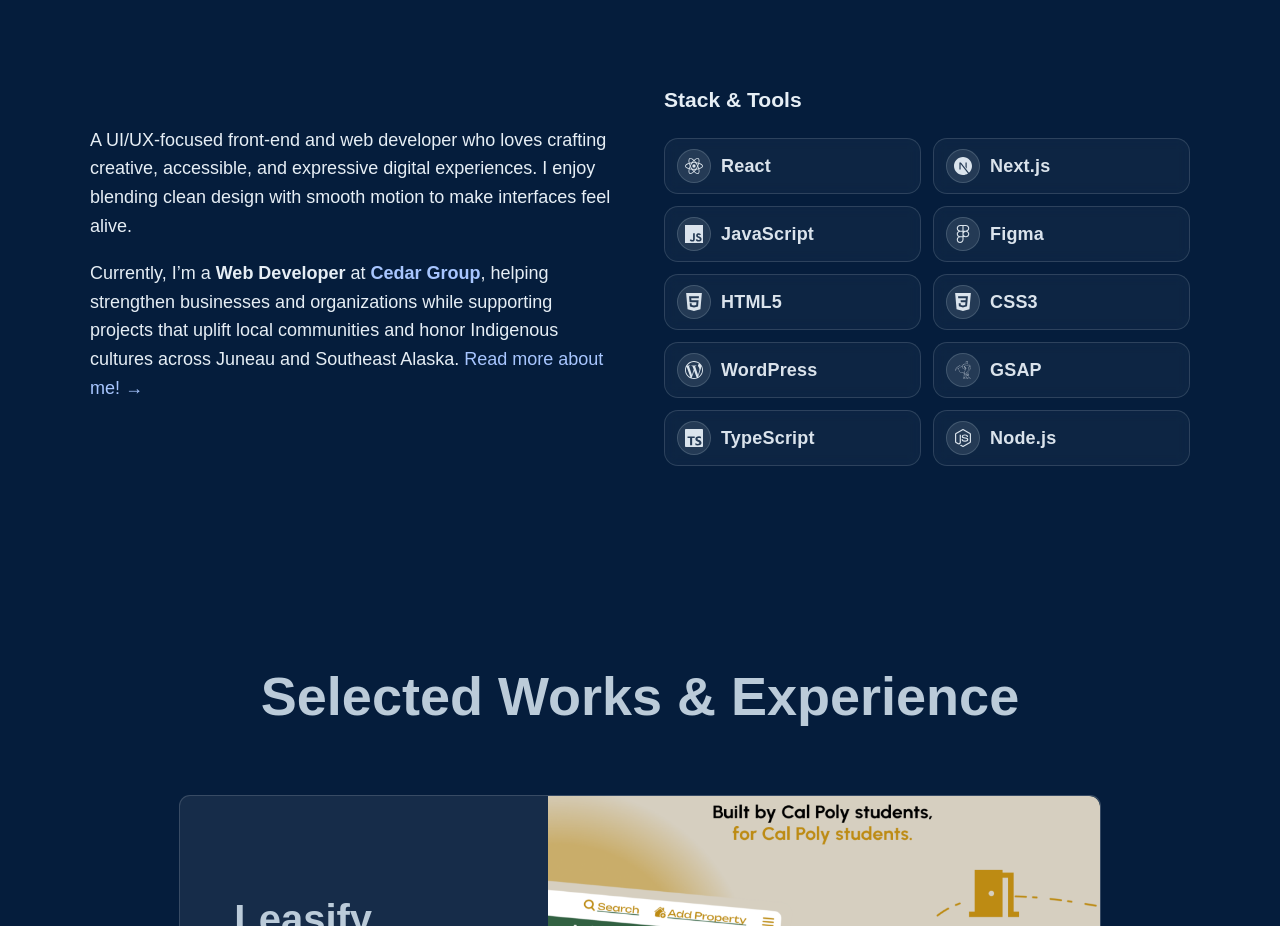
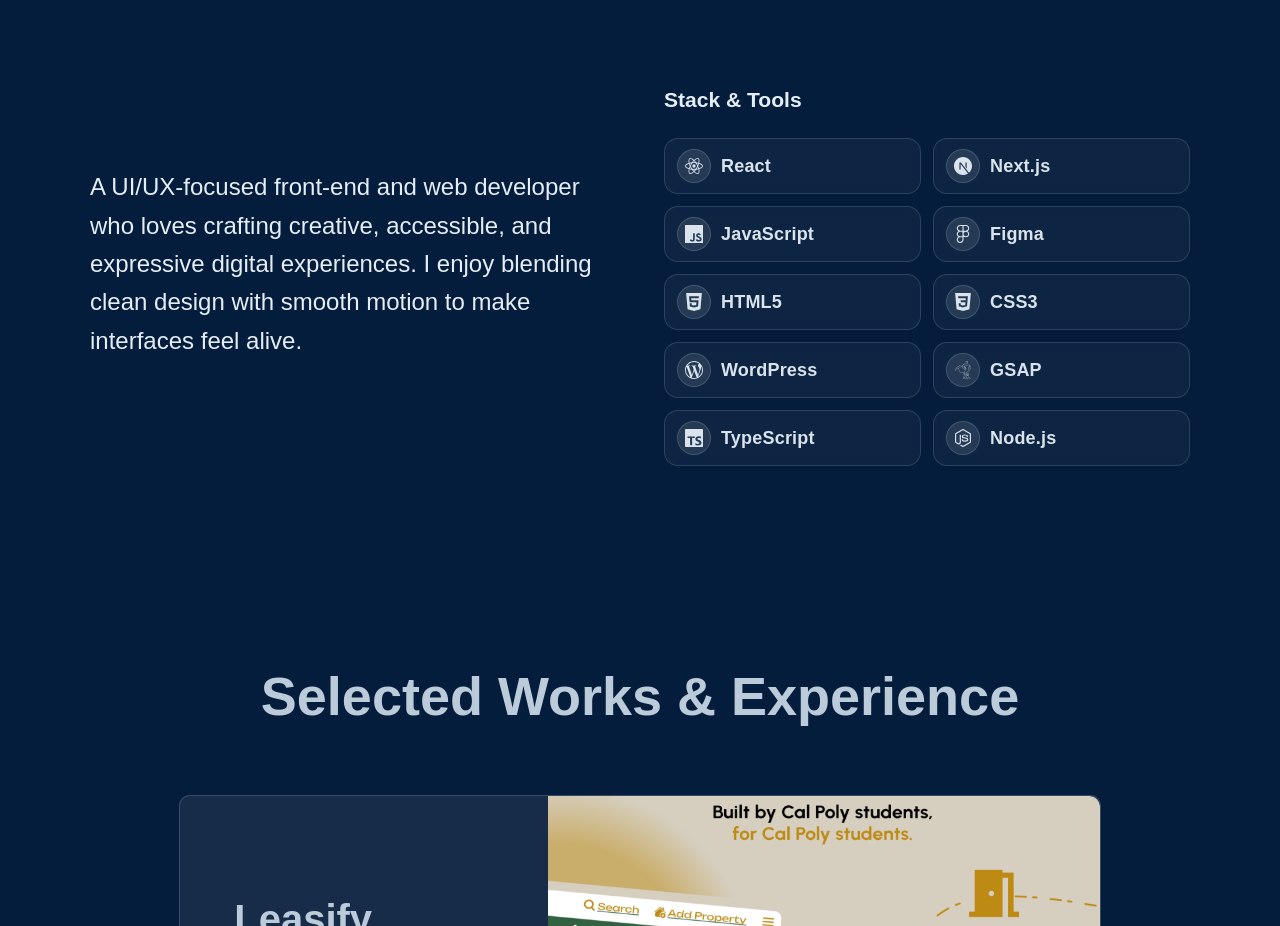
Before and after one commit to tanner9427/website, a Next.js app: page / in a window 1280 px wide. Shown: the part 840-1766 px from the top of the page. Built offline with nearby package versions, Linux system fonts and the light colour scheme; a web font is replaced by a local one.

Commit message:
meta desc fixes and abouttech changes

```diff
--- a/components/AboutTech.jsx
+++ b/components/AboutTech.jsx
@@ -69,7 +69,7 @@
                         creative, accessible, and expressive digital experiences. I enjoy blending
                         clean design with smooth motion to make interfaces feel alive.
                     </p>
-                    <p className={styles.blurb}>
+                    {/* <p className={styles.blurb}>
                         Currently, I’m a <strong>Web Developer</strong> at {" "}
                         <a
                             href="https://cedargroupak.com/"
@@ -81,7 +81,7 @@
                         </a>, helping strengthen businesses and organizations while supporting projects that
                         uplift local communities and honor Indigenous cultures across Juneau and Southeast Alaska.
                         <Link href="/aboutme" className={styles.button}> Read more about me! →</Link>
-                    </p>
+                    </p> */}
 
                 </div>
 
--- a/components/abouttech.module.css
+++ b/components/abouttech.module.css
@@ -28,6 +28,11 @@
 
 .about {
     align-self: center;
+}
+
+.blurb {
+    font-weight: 500;
+    font-size: 24px;
 }
 
 /* Each tech item */
@@ -79,11 +84,16 @@
     opacity: 0.95;
 }
 
-.inlineLink,
-.button {
+.inlineLink {
     color: var(--primary-color, #A8C6FF);
     text-decoration: none;
-    /* transition: opacity 0.2s ease, border-color 0.2s ease; */
+}
+
+.button {
+    display: inline-flex;
+    color: var(--primary-color, #A8C6FF);
+    text-decoration: none;
+    white-space: nowrap;
 }
 
 .inlineLink:hover,
--- a/components/layout.js
+++ b/components/layout.js
@@ -145,7 +145,7 @@
     return (
         <div className={styles.outerContainer}>
             <Head>
-                <link rel="icon" href="/images/favicon.png" />
+                <link rel="icon" type="image/png" href="/favicon.png" />
                 <meta name="Tanner Tran Website" content="Tanner Tran's Personal Website" />
                 <meta
                     property="og:image"
@@ -153,6 +153,10 @@
                 />
                 <meta name="og:title" content={siteTitle} />
                 <meta name="twitter:card" content="summary_large_image" />
+                <meta
+                    name="description"
+                    content="Tanner Tran is a UI/UX-focused web and front-end developer that graduated from Cal Poly, SLO. His work focuses on thoughtful, accessible user design and experiences"
+                />
             </Head>
             {/* {showNavbar && <Navbar />} */}
             <div className={styles.innerContainer}>
--- a/pages/aboutme.js
+++ b/pages/aboutme.js
@@ -34,7 +34,6 @@
                 </Head>
                 <div className={styles.aboutContainer}>
                     <div className={styles.description}>
-                        <h1>About Me</h1>
                         <p>
                             I'm Tanner, a developer and designer passionate about creating beautiful, functional applications and websites.
                             I graduated Cal Poly SLO with a degree in Computer Science.
@@ -43,8 +42,8 @@
                             and bringing ideas to life.
                         </p>
                         <p>
-                            In my spare time, I love playing and listening to music. Aside from that, you will usually see me calligraphing or
-                            outside on a bike or climbing.
+                            In my spare time, I love playing and listening to music along with calligraphing. Outside, you will see me trail running,
+                            on a road bike, hiking, or climbing rocks!
                         </p>
                     </div>
 
```
Also changed, not shown: public/favicon.png (renamed from public/images/favicon.png), 1 other file (tests, documents, lock files or other folders).
